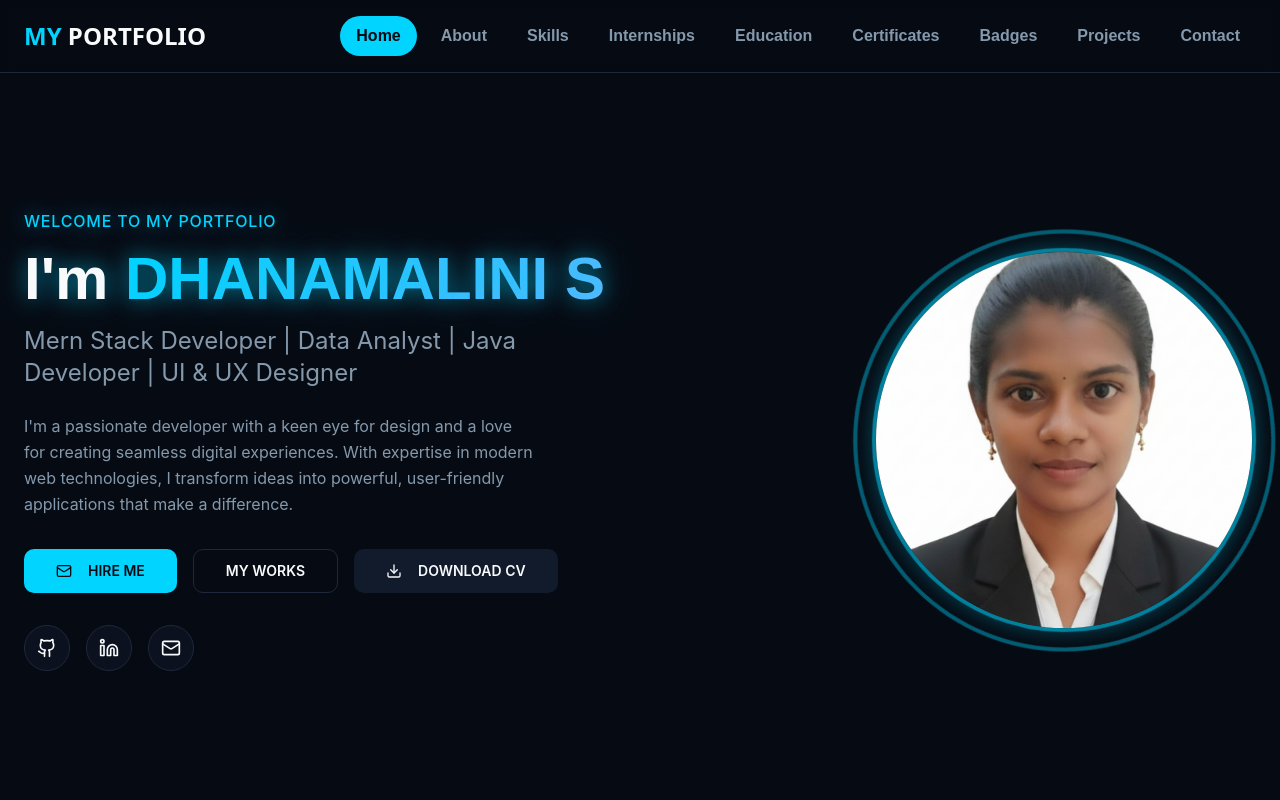
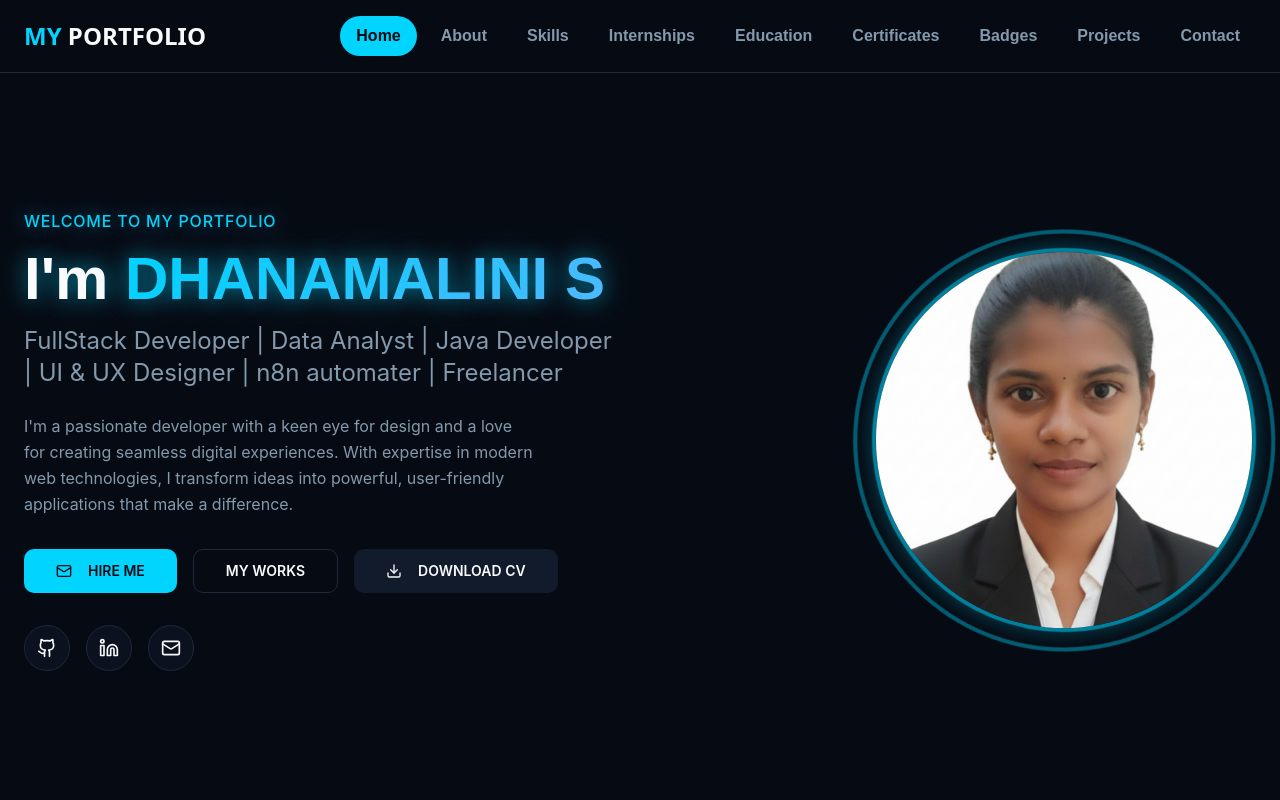
Before and after one commit to Dhanamalini-S-git/Dhanam-Portfolio, a React (Vite) app: page / in a window 1280 px wide. Shown: the top 800 px of the page. Built offline with nearby package versions, Linux system fonts and the light colour scheme; the HTML template or start-up script is replaced by a standard one.

Commit message:
Update hero section description and title

```diff
--- a/src/components/HeroSection.tsx
+++ b/src/components/HeroSection.tsx
@@ -26,7 +26,7 @@ const HeroSection = () => {
               I'm <span className="text-gradient">DHANAMALINI S</span>
             </h1>
             <h2 className="text-xl md:text-2xl text-muted-foreground mb-6 font-sans">
-              Mern Stack Developer | Data Analyst | Java Developer | UI & UX Designer
+               FullStack Developer | Data Analyst | Java Developer | UI & UX Designer | n8n automater | Freelancer
             </h2>
             <p className="text-muted-foreground mb-8 max-w-lg mx-auto lg:mx-0 leading-relaxed font-sans">
               I'm a passionate developer with a keen eye for design and a love for creating
```
